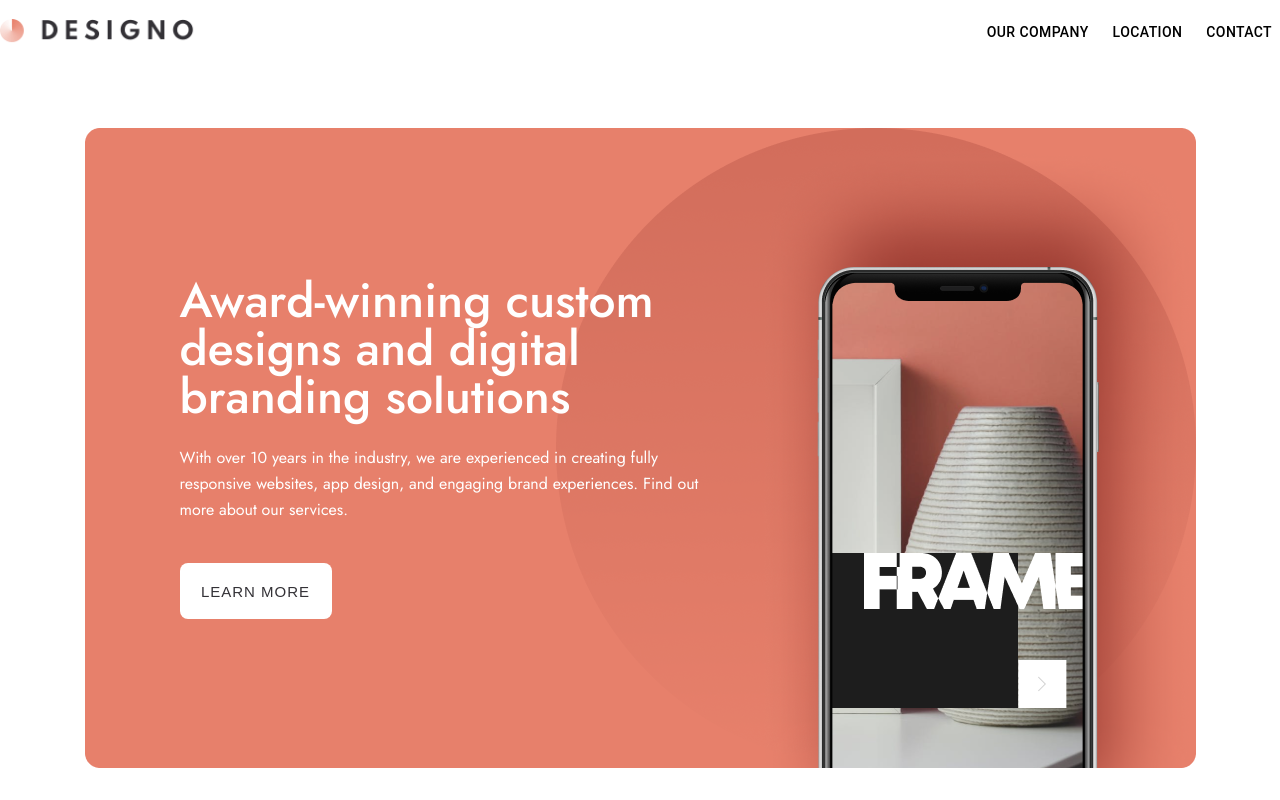
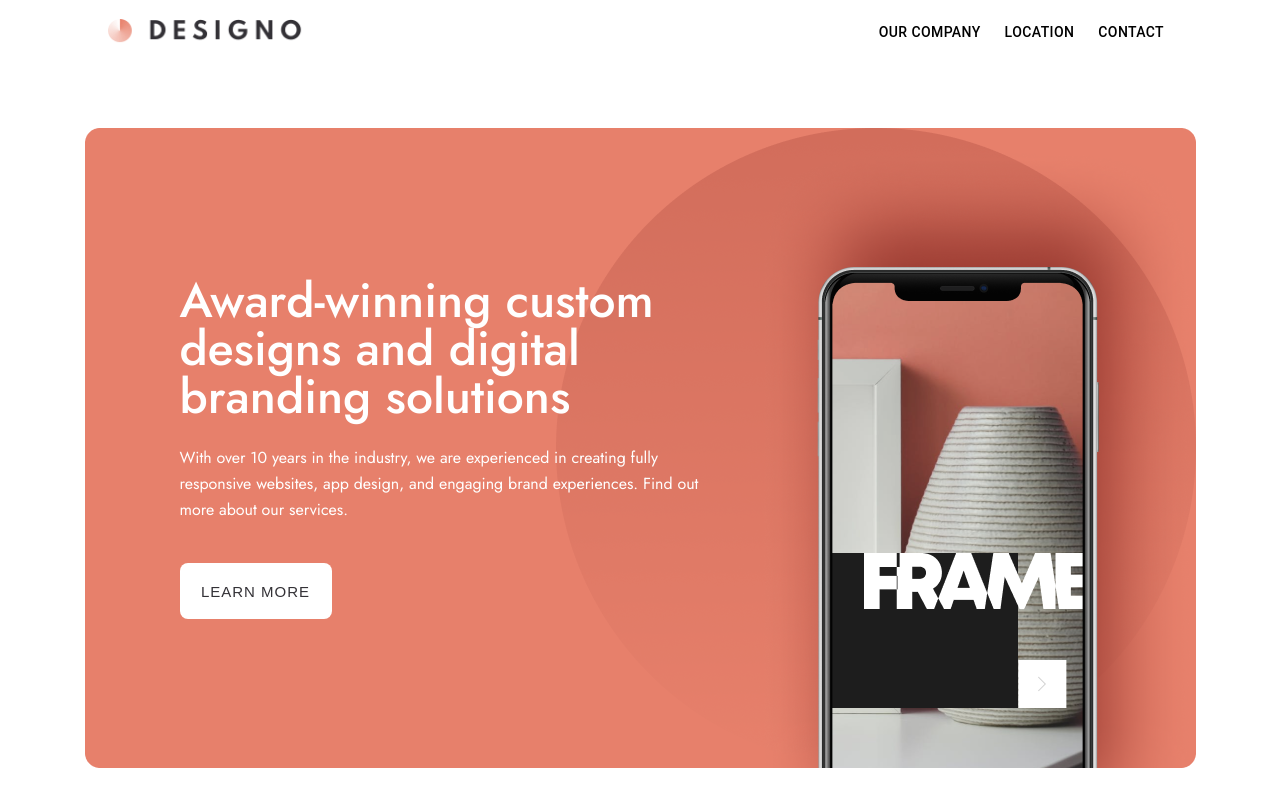
Before and after one commit to Miranda-K12/Desingo, a React (Vite) app: page / in a window 1280 px wide. Shown: the top 800 px of the page. Built offline with nearby package versions, Linux system fonts and the light colour scheme.

Commit message:
fix static component paddings

```diff
--- a/src/components/footer/Footer.jsx
+++ b/src/components/footer/Footer.jsx
@@ -89,6 +89,7 @@ function Footer() {
         flexDirection: "column",
         justifyContent: "space-between",
         gap: 2,
+        width: "100vw",
       }}
     >
       {isMobile ? (
--- a/src/components/header/Header.jsx
+++ b/src/components/header/Header.jsx
@@ -24,16 +24,15 @@ const StyledToolbar = styled(Toolbar)(({ theme }) => ({
   justifyContent: "space-between",
   color: "black",
   boxShadow: "none",
-  paddingLeft: 0,
-  paddingRight: 0,
+  maxWidth: "1112px",
+  margin: "0 auto",
+  width: "100%",
 
   [theme.breakpoints.up("sm")]: {
-    paddingLeft: 0,
-    paddingRight: 0,
+    maxWidth: "690px",
   },
   [theme.breakpoints.up("md")]: {
-    paddingLeft: 0,
-    paddingRight: 0,
+    maxWidth: "1112px"
   },
 }));
 
@@ -60,19 +59,9 @@ const Header = () => {
   const [isScrolled, setIsScrolled] = useState(false);
   const theme = useTheme();
   const isMobile = useMediaQuery(theme.breakpoints.down("sm"));
-  const isTablet = useMediaQuery(theme.breakpoints.between("sm", "md"));
-  const isDesktop = useMediaQuery(theme.breakpoints.up("md"));
   const navigate = useNavigate();
 
-  const headerActivePadding = isScrolled
-    ? isDesktop
-      ? 20
-      : isTablet
-      ? 3
-      : isMobile
-      ? 3
-      : 0
-    : 0;
+
 
   const [anchorEl, setAnchorEl] = React.useState(null);
   const handleOpenMenu = (event) => setAnchorEl(event.currentTarget);
@@ -99,8 +88,6 @@ const Header = () => {
       sx={{
         marginBottom: 4,
         transition: "border-bottom 0.2s ease",
-        paddingLeft: headerActivePadding,
-        paddingRight: headerActivePadding,
         borderBottom: isScrolled ? "1px solid #000" : "none",
         backgroundColor: "white",
         zIndex: 1300,
--- a/src/components/sharedComponents/callToAction/CallToAction.module.css
+++ b/src/components/sharedComponents/callToAction/CallToAction.module.css
@@ -9,6 +9,9 @@
     gap: 1rem;
     border-radius: var(--border-radius-medium);
     position: absolute;
+    max-width: 1112px;
+    width: 100%;
+    margin: 0 auto;
 }
 .bgImage {
     position: absolute;
@@ -27,6 +30,7 @@
     text-align: center;
     align-items: center;
     padding: 3rem 2rem;
+    max-width: 690px;
   }
 
   .bgImage {
```
